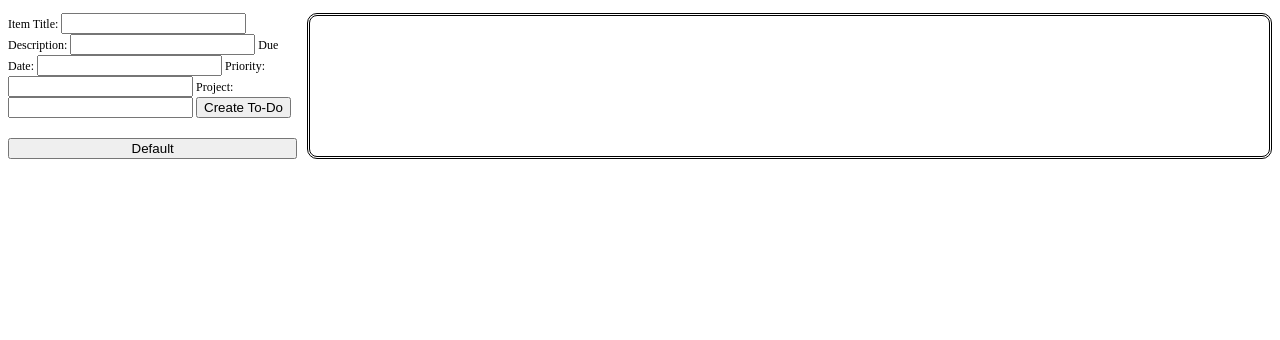
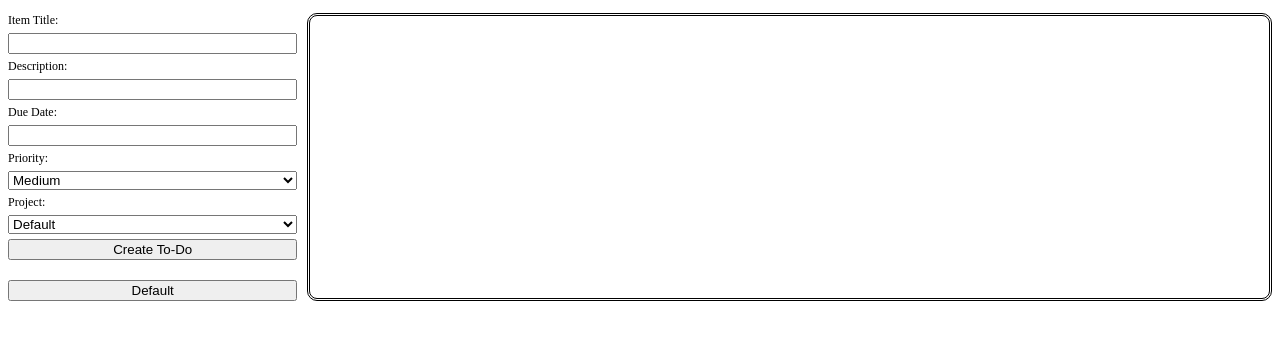
Before and after one commit to pixmaate/odin-todolist, a website built with webpack: page dist/index.html in a window 1280 px wide. Shown: the part 54-394 px from the top of the page. Built offline with nearby package versions, Linux system fonts and the light colour scheme.

Commit message:
more formatting changes to side control panel, dropdown selection available

```diff
--- a/dist/index.html
+++ b/dist/index.html
@@ -17,7 +17,7 @@
         <div id="mainArea">
             <div id="sideControl">
                 <div id="controls">
-                    <form>
+                    <form id="inputFormItems">
 
                         <label for="itemTitle">Item Title:</label>
                         <input type="text" id="itemTitle" name="item_name" />
@@ -26,9 +26,15 @@
                         <label for="itemDue">Due Date:</label>
                         <input type="text" id="itemDue" name="item_due" />
                         <label for="itemPrio">Priority:</label>
-                        <input type="text" id="itemPrio" name="item_prio" />
+                        <select id="itemPrio" name="item_prio">
+                            <option value="Low" >Low</option>
+                            <option value="Medium" selected>Medium</option>
+                            <option value="High" >High</option>
+                        </select>
                         <label for="itemProject">Project: </label>
-                        <input type="text" id="itemProject" name="item_itemProject" />
+                        <select id="itemProject" name="item_itemProject">
+                            <option value="Default" selected>Default</option>
+                        </select>
 
 
                         <button id="newItemBtn">Create To-Do</button>
--- a/dist/style.css
+++ b/dist/style.css
@@ -60,6 +60,12 @@
     font-weight: 800;
 }
 
+#inputFormItems {
+    display: flex;
+    flex-direction: column;
+    gap: 5px;
+}
+
 .dropdown-div-element:hover {
     background-color: blueviolet;
 }
--- a/package.json
+++ b/package.json
@@ -13,5 +13,8 @@
   "devDependencies": {
     "webpack": "^5.89.0",
     "webpack-cli": "^5.1.4"
+  },
+  "dependencies": {
+    "date-fns": "^2.30.0"
   }
 }
```
Also changed, not shown: 1 other file.
